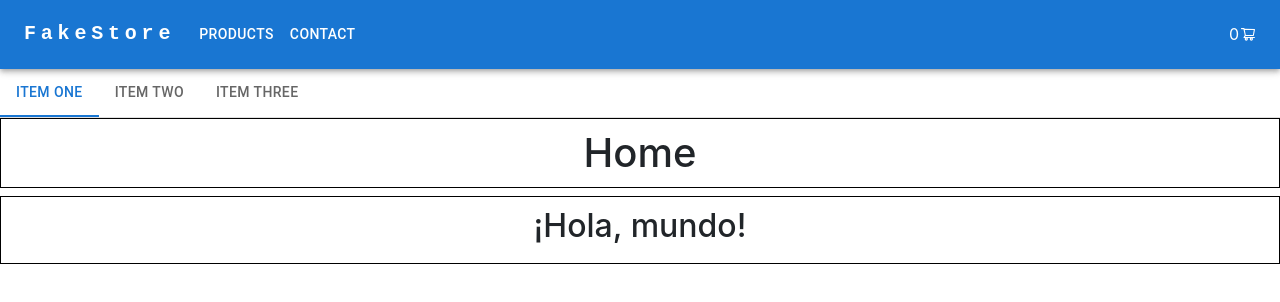
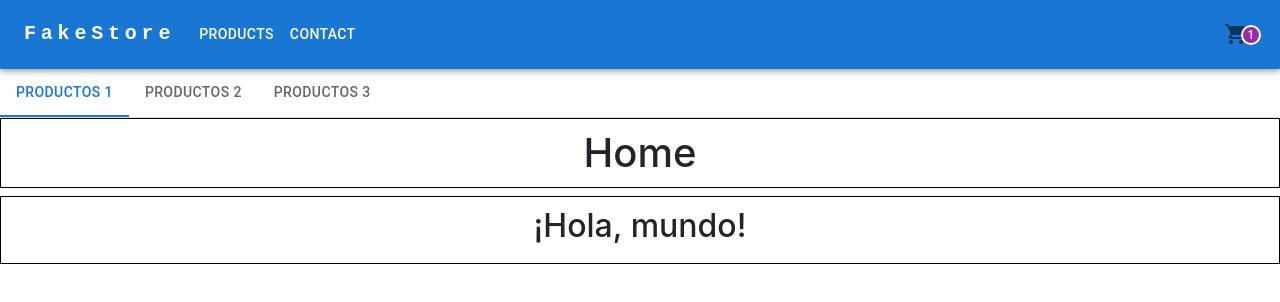
Before and after one commit to emikourtis/entregaFinal-kourtis, a React (Create React App) app: page / in a window 1280 px wide. Shown: the top 302 px of the page. Built offline with nearby package versions, Linux system fonts and the light colour scheme.

Commit message:
correccion cartwidget

```diff
--- a/src/components/CartWidget.jsx
+++ b/src/components/CartWidget.jsx
@@ -1,10 +1,26 @@
-import React from 'react';
+import * as React from 'react';
+import Badge from '@mui/material/Badge';
+import { styled } from '@mui/material/styles';
+import IconButton from '@mui/material/IconButton';
+import ShoppingCartIcon from '@mui/icons-material/ShoppingCart';
+
+
+const StyledBadge = styled(Badge)(({ theme }) => ({
+  '& .MuiBadge-badge': {
+    right: -3,
+    top: 13,
+    border: `2px solid ${theme.palette.background.paper}`,
+    padding: '0 4px',
+  },
+}));
 
 const CartWidget = () => {
   return (
-    <a className="btn nav-link ms-5" >
-      <span className="fa-solid ">0</span>
-    </a>
+    <IconButton aria-label="cart">
+    <StyledBadge badgeContent={1} color="secondary">
+      <ShoppingCartIcon />
+    </StyledBadge>
+  </IconButton>
   );
 }
 
--- a/src/components/Navbar.jsx
+++ b/src/components/Navbar.jsx
@@ -12,7 +12,6 @@
 import Tooltip from '@mui/material/Tooltip';
 import MenuItem from '@mui/material/MenuItem';
 import AdbIcon from '@mui/icons-material/Adb';
-import { AiOutlineShoppingCart } from 'react-icons/ai';
 import CartWidget from './CartWidget';
 
 const pages = ['Products', 'Contact'];
@@ -127,7 +126,7 @@
             ))}
           </Box>
             <CartWidget />
-            <AiOutlineShoppingCart />
+
 
         </Toolbar>
       </Container>
--- a/src/components/pages/main/index.jsx
+++ b/src/components/pages/main/index.jsx
@@ -8,9 +8,9 @@
       <Box sx={{ width: '100%' }}>
       <Box sx={{ borderBottom: 1, borderColor: 'divider' }}>
         <Tabs value={1} aria-label="basic tabs example">
-          <Tab label="Item One" value={1} />
-          <Tab label="Item Two" value={2}/>
-          <Tab label="Item Three" value={3}/>
+          <Tab label="Productos 1" value={1} />
+          <Tab label="Productos 2" value={2}/>
+          <Tab label="Productos 3" value={3}/>
         </Tabs>
       </Box>
 
```
